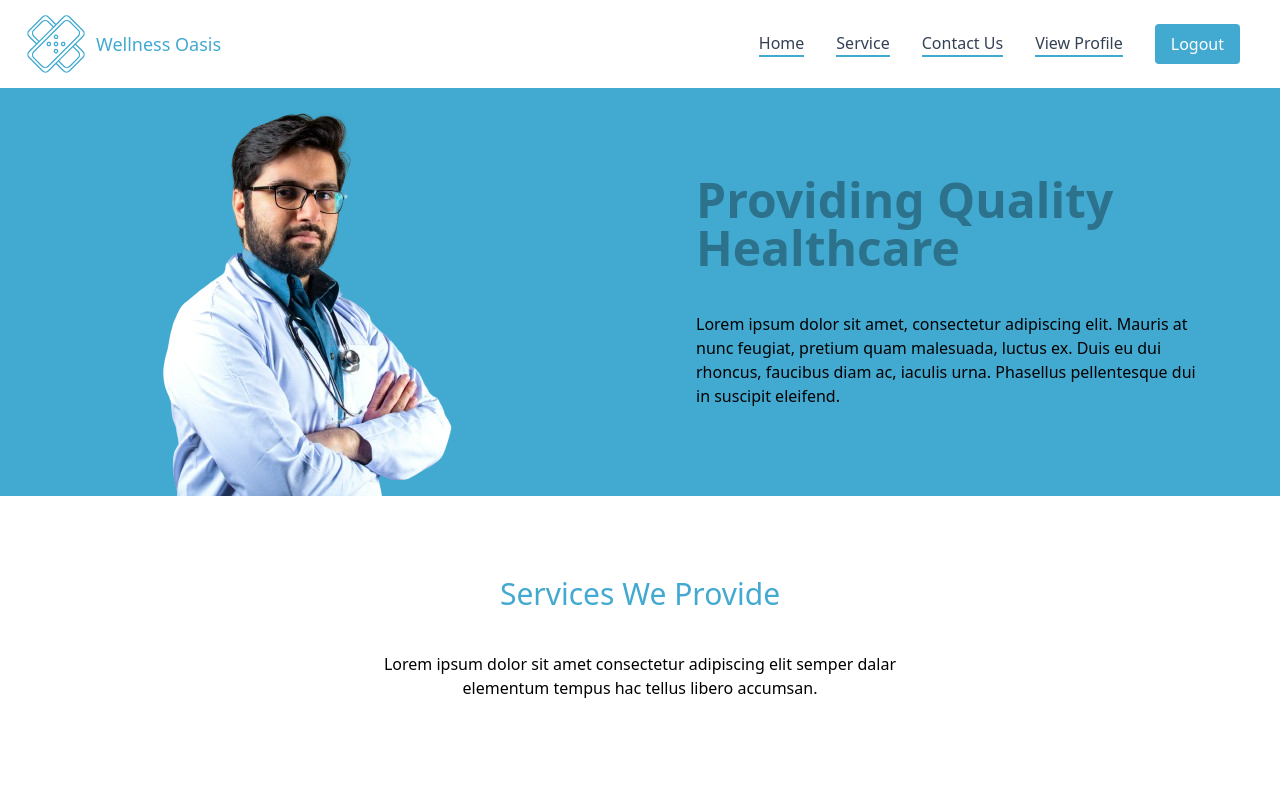
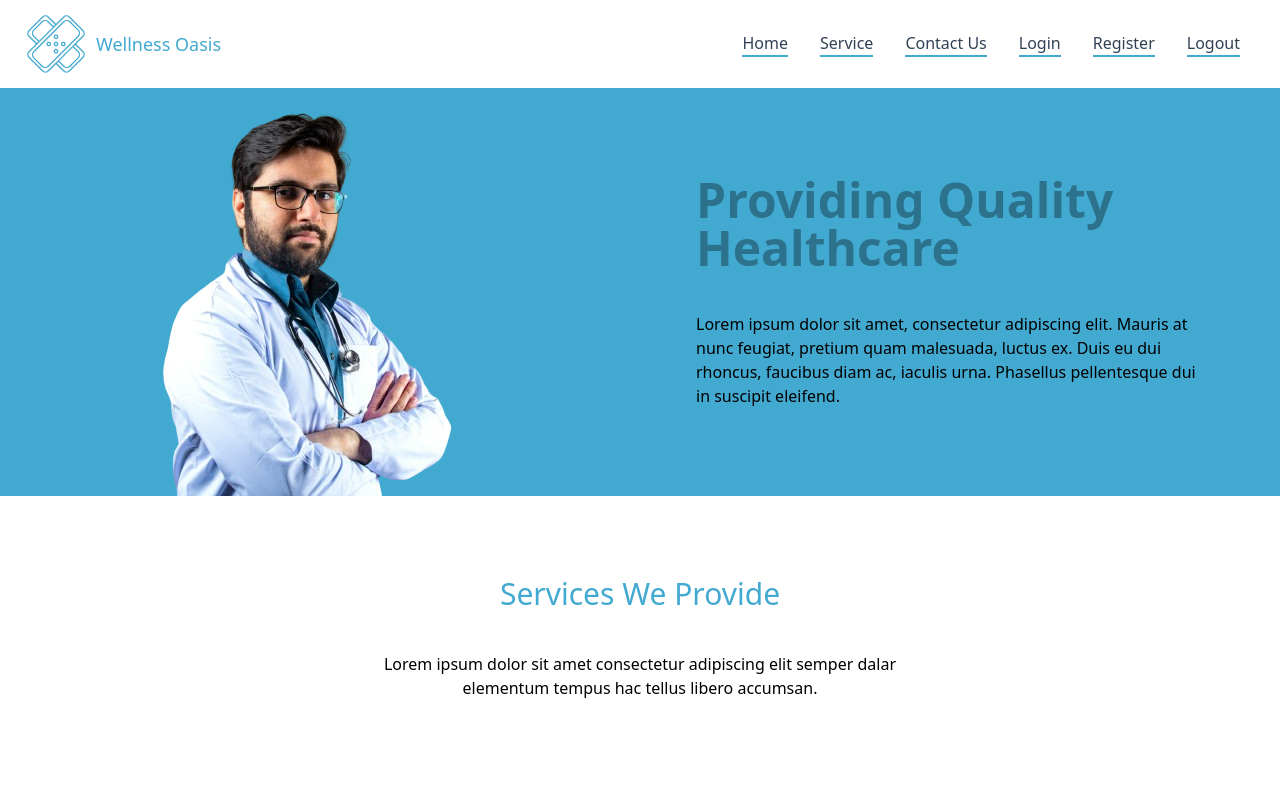
Before and after one commit to KevAkaSlayer/Wellness_Oasis_Clinic_FrontEnd, a plain HTML site: page index.html in a window 1280 px wide. Shown: the top 800 px of the page. Drawn offline with nearby package versions, Linux system fonts and the light colour scheme; no server answers.

Commit message:
few changes done

```diff
--- a/authentication.js
+++ b/authentication.js
@@ -42,6 +42,9 @@ const handleRegistration = (event) => {
       "password and confirm password do not match";
     alert("password and confirm password do not match");
   }
+  if (data && data.success) {
+    window.location.href = "login.html";
+  }
 };
 
 const getValue = (id) => {
@@ -54,7 +57,6 @@ const handleLogin = (event) => {
   const username = getValue("login-username");
   const password = getValue("login-password");
 
-  if ((username, password)) {
   fetch("https://wellness-oasis-clinic-api.onrender.com/patients/login/", {
     method: "POST",
     headers: { "content-type": "application/json" },
@@ -62,74 +64,49 @@ const handleLogin = (event) => {
   })
     .then((res) => res.json())
     .then((data) => {
-        console.log(data);
-
       if (data.token && data.user_id) {
         localStorage.setItem("token", data.token);
         localStorage.setItem("user_id", data.user_id);
+        // Redirect to main page after successful login
         window.location.href = "index.html";
+        alert("Login successful");
+      } else {
+        document.getElementById("error").innerText = "Invalid Username or Password";
       }
+    })
+    .catch((error) => {
+      console.error("Login Error:", error);
+      document.getElementById("error").innerText = "Login failed. Please try again.";
     });
-  }
 };
 
-const DisplayloginOrLogout = () => {
-  const user = true;
-  const parent = document.getElementById("LoginOrLogout");
+const handleLogout = async () => {
+  const token = localStorage.getItem("token");
+  if (!token) {
+    return; // Already logged out
+  }
 
-  //   login
-  const a = document.createElement("a");
-  const span1 = document.createElement("span");
-  a.classList =
-    "flex items-center gap-2 py-4 transition-colors duration-300 hover:text-cyan-500 focus:text-cyan-600 focus:outline-none focus-visible:outline-none lg:px-4";
-  a.href = "./login.html";
-  span1.classList = "bg-[#42A9D0] px-4 py-2 rounded text-white";
-  span1.innerHTML = "Login";
-  a.appendChild(span1);
-
-  // logout
-  const p = document.createElement("p");
-  const span = document.createElement("span");
-  p.classList =
-    "flex items-center gap-2 py-4 transition-colors duration-300 hover:text-cyan-500 focus:text-cyan-600 focus:outline-none focus-visible:outline-none lg:px-4";
-
-  span.classList = "bg-[#42A9D0] px-4 py-2 rounded text-white";
-  span.innerHTML = "Logout";
-  span.addEventListener("click", handlelogOut);
-  p.appendChild(span);
-
-  // view profile
-  const a1 = document.createElement("a");
-  const span01 = document.createElement("span");
-  a1.classList =
-    "flex items-center gap-2 py-4 transition-colors duration-300 hover:text-cyan-500 focus:text-cyan-600 focus:outline-none focus-visible:outline-none lg:px-4";
-  a1.href = "./userDetail.html";
-  span01.classList = "border-b-2 border-b-[#42A9D0]";
-  span01.innerHTML = "View Profile";
-  a1.appendChild(span01);
-  {
-    user ? parent.appendChild(a1) : "";
-  }
-  {
-    user ? parent.appendChild(p) : parent.appendChild(a);
-  }
-};
-
-const handlelogOut = () => {
-  const token = localStorage.getItem("token");
-  fetch("https://wellness-oasis-clinic-api.onrender.com/patients/logout", {
+  try {
+    const response = await fetch("https://wellness-oasis-clinic-api.onrender.com/patients/logout", {
       method: "POST",
       headers: {
         Authorization: `Token ${token}`,
         "Content-Type": "application/json",
       },
-  })
-    .then((res) => res.json())
-    .then((data) => {
-      console.log(data);
+    });
+
+    if (response.ok) {
       localStorage.removeItem("token");
       localStorage.removeItem("user_id");
-    });
+      // Redirect to login page after successful logout
+      window.location.href = "login.html";
+      alert("Logout successful");
+    } else {
+      console.error("Logout Error:", response.statusText);
+      // Handle logout error (optional: display message)
+    }
+  } catch (error) {
+    console.error("Logout Error:", error);
+    // Handle logout error (optional: display message)
+  }
 };
-
-DisplayloginOrLogout();
--- a/index.html
+++ b/index.html
@@ -53,8 +53,22 @@
                             href="./contactus.html"> <span class="border-b-2 border-b-[#42A9D0]">Contact Us</span>
                         </a>
                     </li>
-                    <li role="none" id="LoginOrLogout" class="flex items-stretch">
-
+                    <li role="none" class="flex items-stretch">
+                        <a role="menuitem" aria-current="page" aria-haspopup="false"
+                            class="flex items-center gap-2 py-4 transition-colors duration-300  hover:text-cyan-600 focus:text-cyan-600 focus:outline-none focus-visible:outline-none lg:px-4"
+                            href="/login.html"> <span class="border-b-2 border-b-[#42A9D0]">Login</span> </a>
+                    </li>
+                    <li role="none" class="flex items-stretch">
+                        <a role="menuitem" aria-haspopup="false"
+                            class="flex items-center gap-2 py-4 transition-colors duration-300 hover:text-cyan-500 focus:text-cyan-600 focus:outline-none focus-visible:outline-none lg:px-4"
+                            href="./signup.html"> <span class="border-b-2 border-b-[#42A9D0]">Register</span>
+                        </a>
+                    </li>
+                    <li role="none" class="flex items-stretch">
+                        <a role="menuitem" aria-haspopup="false"
+                            class="flex items-center gap-2 py-4 transition-colors duration-300 hover:text-cyan-500 focus:text-cyan-600 focus:outline-none focus-visible:outline-none lg:px-4"
+                            href="#" onclick="handleLogout()"> <span class="border-b-2 border-b-[#42A9D0]">Logout</span>
+                        </a>
                     </li>
         </div>
         </div>
```
Also changed, not shown: login.html (+3 -2 lines), signup.html (+47 -7 lines). Lines whose indentation alone changed are shown as unchanged.
